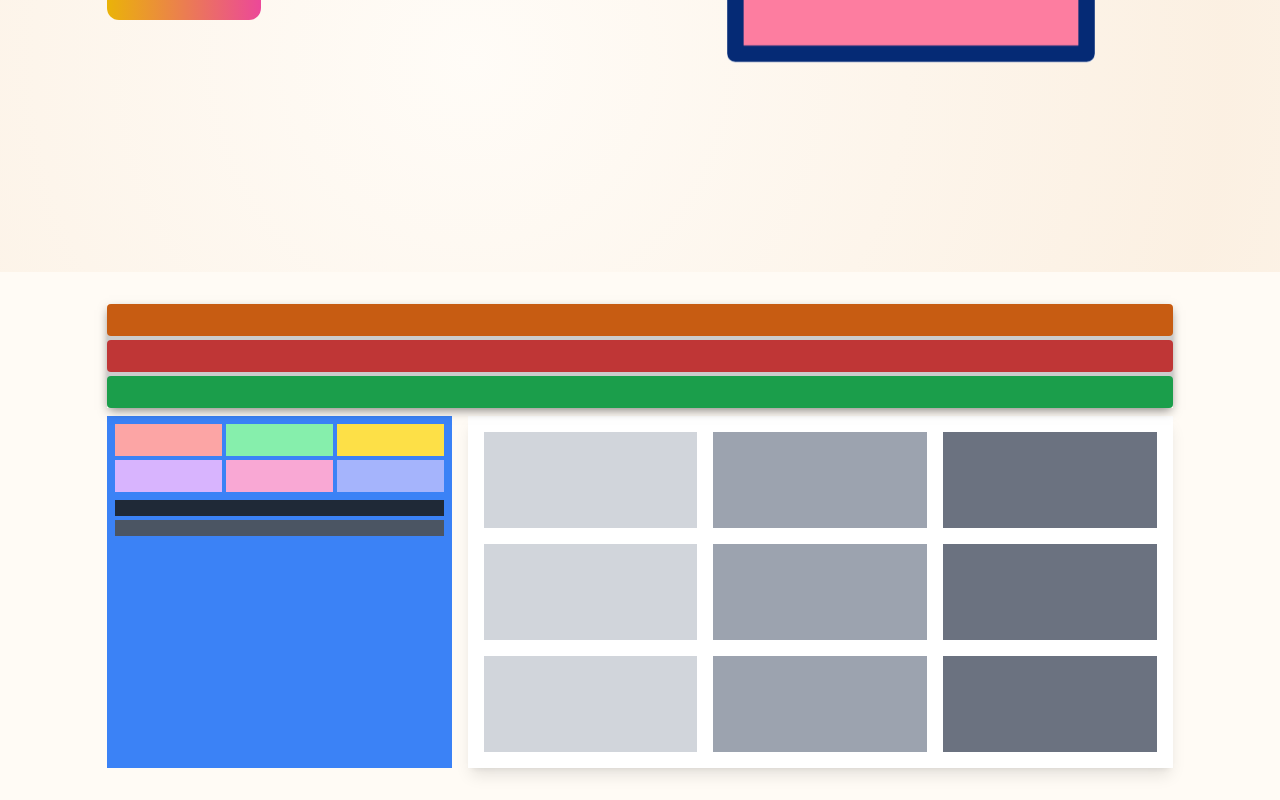
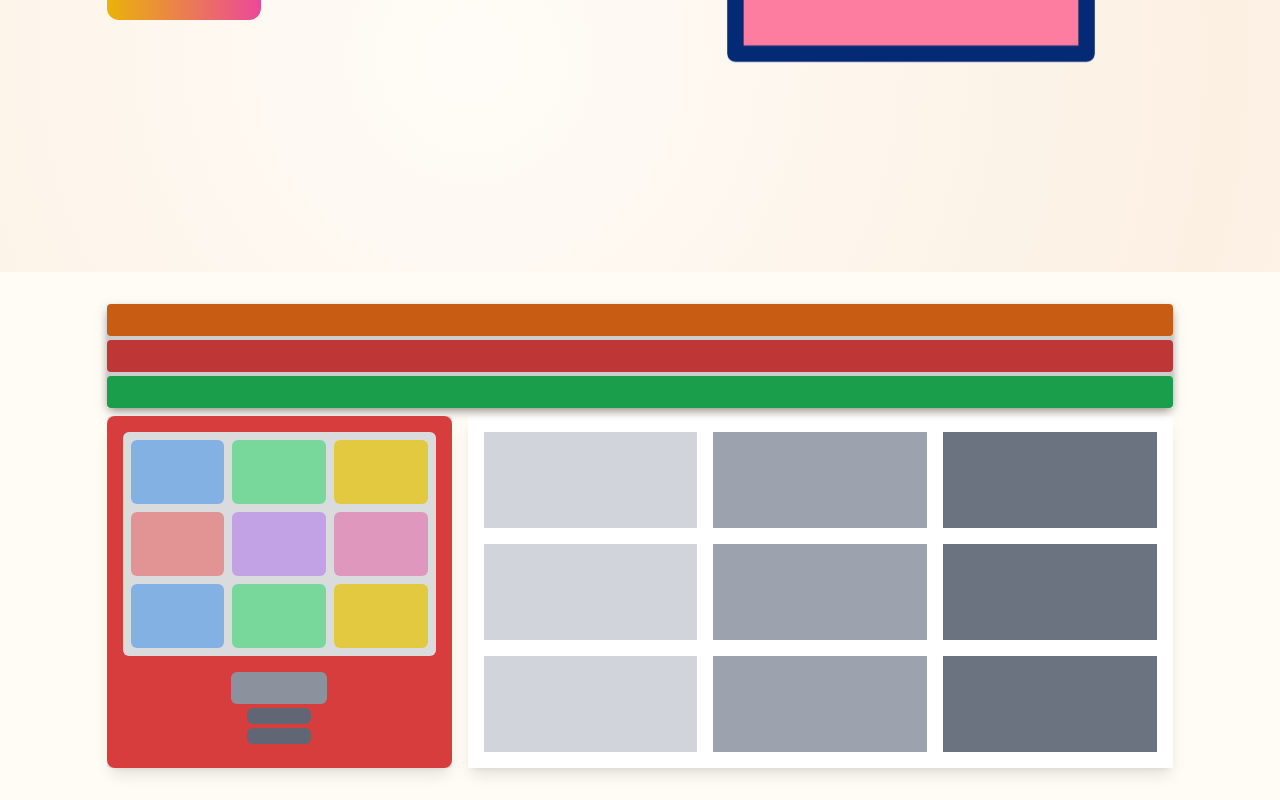
Before and after one commit to chvaldez10/personal-site, a Next.js app in the folder chvaldez10/: page / in a window 1280 px wide. Shown: the part 528-1328 px from the top of the page. Built offline with nearby package versions, Linux system fonts and the light colour scheme.

Commit message:
vending maching

```diff
--- a/chvaldez10/src/components/core/hero/JapaneseStoreFront.tsx
+++ b/chvaldez10/src/components/core/hero/JapaneseStoreFront.tsx
@@ -9,19 +9,7 @@ const JapaneseStoreFront: React.FC = () => {
 
         {/* Main Store */}
         <div className="w-full grid grid-cols-1 md:grid-cols-3 gap-4">
-          {/* Vending Machine */}
-          <div className="md:block hidden col-span-1 bg-blue-500 p-2">
-            <div className="grid grid-cols-3 gap-1">
-              <div className="bg-red-300 h-8"></div>
-              <div className="bg-green-300 h-8"></div>
-              <div className="bg-yellow-300 h-8"></div>
-              <div className="bg-purple-300 h-8"></div>
-              <div className="bg-pink-300 h-8"></div>
-              <div className="bg-indigo-300 h-8"></div>
-            </div>
-            <div className="bg-gray-800 h-4 mt-2"></div>
-            <div className="bg-gray-600 h-4 mt-1"></div>
-          </div>
+          <VendingMachine />
 
           {/* Inside of the store */}
           <div className="col-span-2 w-full bg-white shadow-lg p-4">
@@ -54,8 +42,38 @@ const StoreRoof = () => {
         <div className="h-8 bg-red-500 rounded-sm"></div>
         <div className="h-8 bg-green-500 rounded-sm"></div>
       </div>
+
       {/* Overlay */}
       <div className="absolute inset-0 -mb-2 bg-black opacity-20 rounded-sm"></div>
     </div>
   );
 };
+
+const VendingMachine = () => {
+  return (
+    <div className="md:block hidden col-span-1 bg-red-500 p-4 rounded-lg shadow-lg relative">
+      <div className="grid grid-cols-3 gap-2 bg-gray-100 rounded-md p-2">
+        {/* Bottles */}
+        <div className="bg-blue-300 h-16 rounded-md"></div>
+        <div className="bg-green-300 h-16 rounded-md"></div>
+        <div className="bg-yellow-300 h-16 rounded-md"></div>
+        <div className="bg-red-300 h-16 rounded-md"></div>
+        <div className="bg-purple-300 h-16 rounded-md"></div>
+        <div className="bg-pink-300 h-16 rounded-md"></div>
+        <div className="bg-blue-300 h-16 rounded-md"></div>
+        <div className="bg-green-300 h-16 rounded-md"></div>
+        <div className="bg-yellow-300 h-16 rounded-md"></div>
+      </div>
+
+      {/* Where the drink comes out */}
+      <div className="mt-4">
+        <div className="bg-gray-400 h-8 w-24 rounded-md mx-auto"></div>
+        <div className="bg-gray-500 h-4 w-16 rounded-md mx-auto mt-1"></div>
+        <div className="bg-gray-500 h-4 w-16 rounded-md mx-auto mt-1"></div>
+      </div>
+
+      {/* Overlay */}
+      <div className="absolute inset-0 bg-black opacity-10 rounded-sm"></div>
+    </div>
+  );
+};
```
